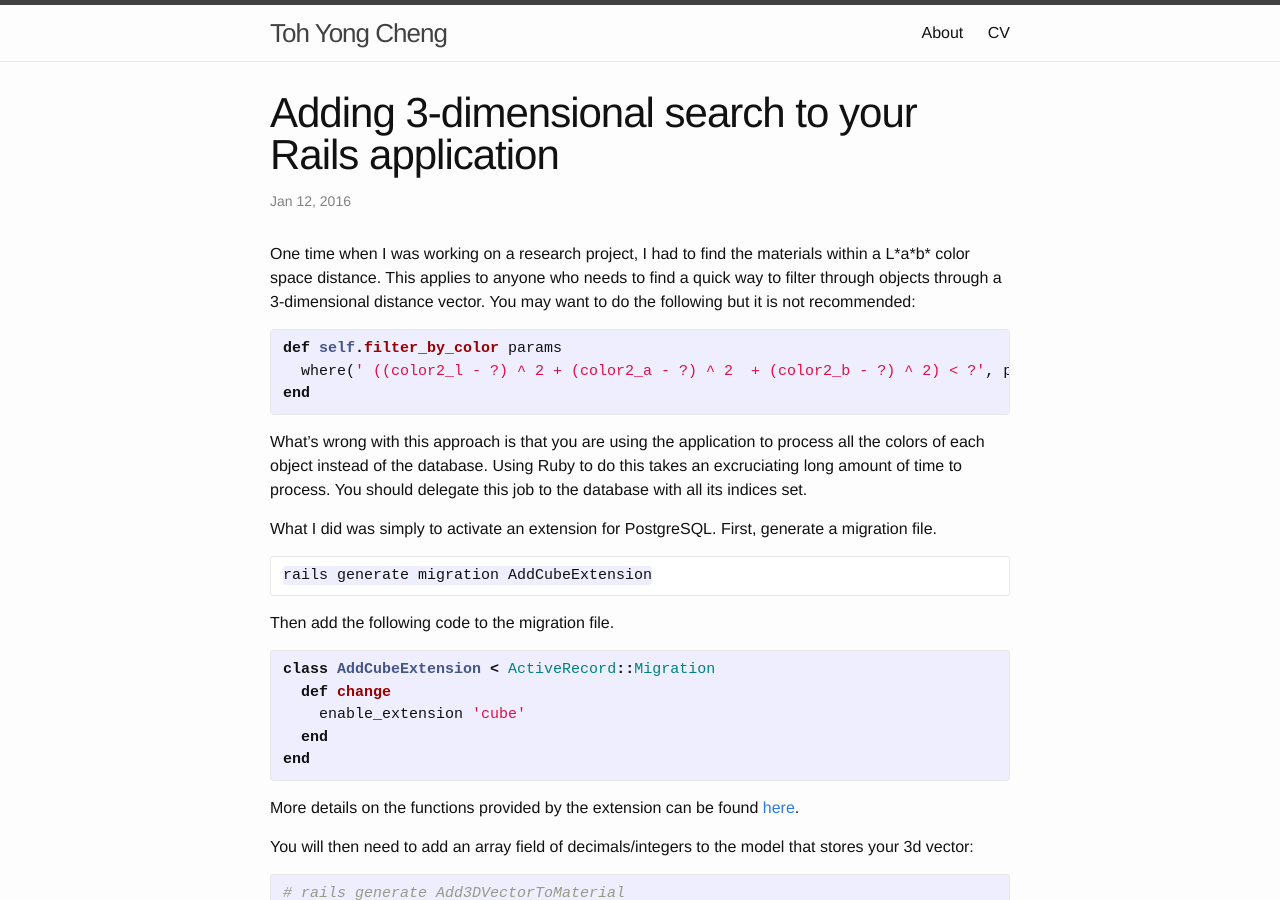
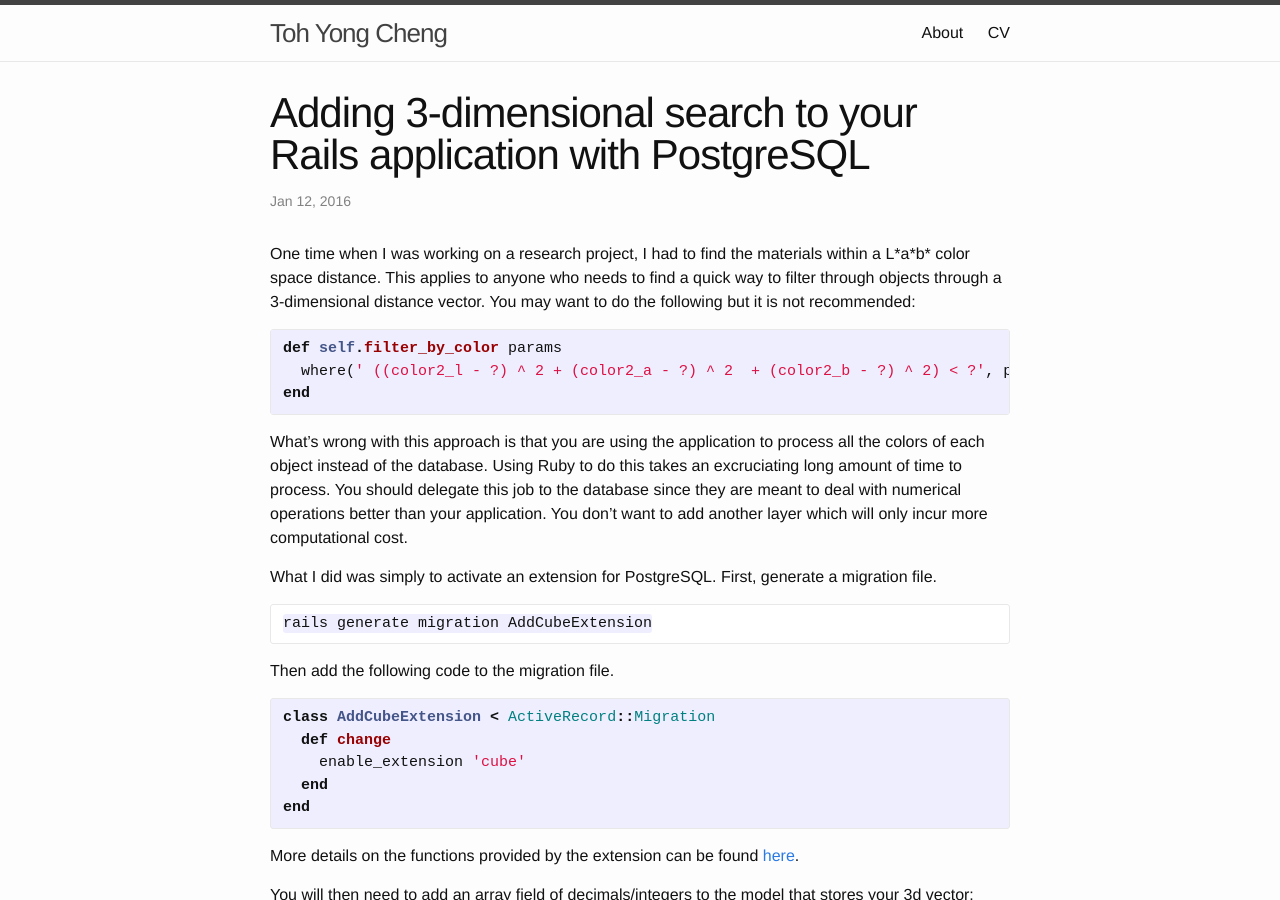
Before and after one commit to tohyongcheng/tohyongcheng.github.io, a Jekyll site: the page built from _posts/2016-01-12-adding-3-dimensional-search-to-your-rails-application.markdown, in a window 1280 px wide and 900 px high. Built offline with Jekyll 4.4.1, drawn with Linux system fonts in a browser that asks for light colours; Markdown is read by kramdown in place of the engine named in the settings.

Commit message:
edit title and content of recent post on 3d distance

```diff
--- a/_posts/2016-01-12-adding-3-dimensional-search-to-your-rails-application.markdown
+++ b/_posts/2016-01-12-adding-3-dimensional-search-to-your-rails-application.markdown
@@ -1,6 +1,6 @@
 ---
 layout: post
-title:  "Adding 3-dimensional search to your Rails application"
+title:  "Adding 3-dimensional search to your Rails application with PostgreSQL"
 date:   2016-01-12 11:00:00
 categories: "ruby on rails"
 ---
@@ -14,7 +14,7 @@ end
 {% endhighlight %}
 
 What's wrong with this approach is that you are using the application to process all the colors of each object instead of the database. Using Ruby to do this takes an excruciating long amount of time to process.
-You should delegate this job to the database with all its indices set.
+You should delegate this job to the database since they are meant to deal with numerical operations better than your application. You don't want to add another layer which will only incur more computational cost.
 
 What I did was simply to activate an extension for PostgreSQL. First, generate a migration file.
 
```
